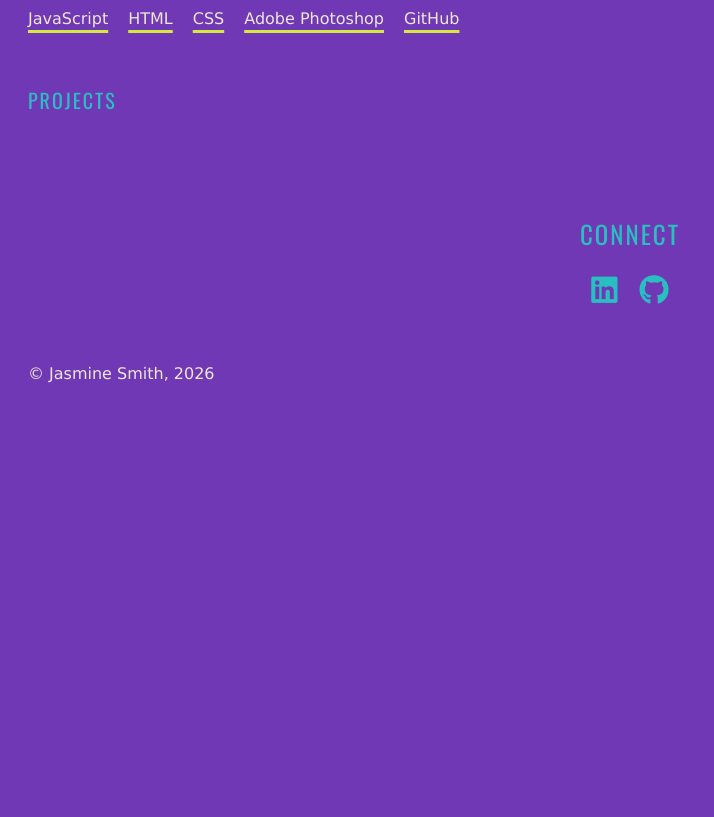
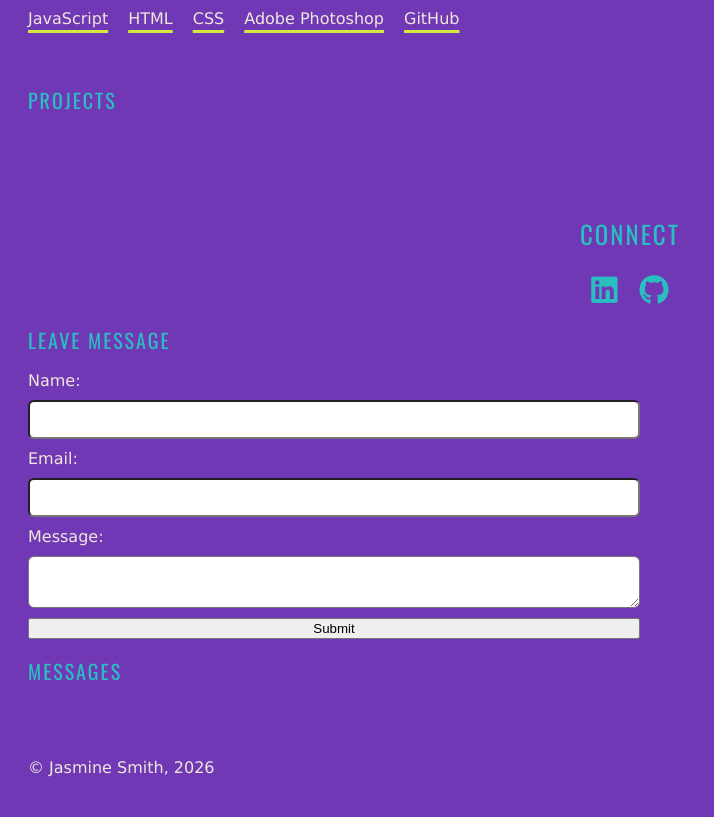
Before and after one commit to jjerrellcodes/Jasmine_Smith_JavaScriptIntro_26.4, a plain HTML site: page index.html in a window 1280 px wide. Shown: the part 926-1743 px from the top of the page, without its empty margins (0-714 px from the left). Before the commit the page ends 1353 px from the top, so only its background shows below. Drawn offline with nearby package versions, Linux system fonts and the light colour scheme.

Commit message:
form and functionality added

```diff
--- a/css/index.css
+++ b/css/index.css
@@ -165,6 +165,36 @@ span {
   align-items: center;
   gap: 2px;
 }
+
+/* //////////////////////////////////// MESSAGE FORM & MESSAGES/////////////////////////////////////////////// */
+
+#leaveMessage {
+
+
+
+}
+form[name="leave_message"] {
+  display: flex;
+  flex-direction: column;
+  gap:10px;
+  max-width: 50%;
+}
+form[name="leave_message"] input,
+form[name="leave_message"] textarea{
+  padding: 10px;
+  border-radius: 6px;
+
+}
+
+
+/* button [type=submit]{
+  color: #d5e83f;
+} */
+
+/* #messages {
+  margin-top: 30;
+} */
+
 /* ///////////////////////// FOOTER ////////////////////////////////// */
 
 footer {
--- a/index.html
+++ b/index.html
@@ -115,8 +115,42 @@
           </a>
         </div>
       </section>
-    </main>
-      <footer></footer>
-    <script src="js/index.js"></script>
+
+    <section>
+      <h2 id="leaveMessage">Leave Message</h2>
+      <form name="leave_message">
+        <label for="usersName">Name:</label>
+        <input type="text" id="usersName" name="usersName" required="true" />
+
+        <label for="usersEmail">Email:</label>
+        <input type="email" id="usersEmail" name="usersEmail" required="true" />
+
+        <label for="usersMessage">Message:</label>
+        <textarea
+          id="usersMessage"
+          name="usersMessage"
+          required="true"
+        ></textarea>
+
+        <button type="submit">Submit</button>
+      </form>
+    </section>
+    <section id="messages">
+      <h2>Messages</h2>
+      <ul></ul>
+    </section>
+  </main>
+  <script src="js/index.js"></script>
+
   </body>
 </html>
+
+<!-- <nav aria-label="Main navigation">
+        <ul>
+          <a href="#about">About</a>
+          <a href="#experience">Experience</a>
+          <a href="#skills">Skills</a>
+          <a href="#projects">Projects</a>
+          <a href="#connect">Connect</a>
+        </ul>
+      </nav> -->
--- a/js/index.js
+++ b/js/index.js
@@ -1,8 +1,10 @@
+const body = document.querySelector("body");
+const footer = document.createElement("footer");
+body.appendChild(footer);
+
 const today = new Date();
 
 let thisYear = today.getFullYear();
-
-const footer = document.querySelector("footer");
 
 const copyright = document.createElement("p");
 copyright.innerHTML = `\u00A9 Jasmine Smith, ${thisYear}`;
@@ -19,3 +21,31 @@ for (let i = 0; i < skills.length; i++) {
   skill.innerHTML = skills[i];
   skillsList.appendChild(skill);
 }
+
+let messageForm = document.querySelector('[name="leave_message"]');
+
+messageForm.addEventListener("submit", function (event) {
+  event.preventDefault();
+  const name = event.target.usersName.value;
+  const email = event.target.usersEmail.value;
+  const message = event.target.usersMessage.value;
+  console.log(name, email, message);
+
+  const messageSection = document.getElementById("messages");
+  const messageList = messageSection.querySelector("ul");
+  const newMessage = document.createElement("li");
+  newMessage.innerHTML = `<a href="mailto:${email}">${name}</a>
+  <span>${message}</span>`;
+
+  const removeButton = document.createElement("button");
+  removeButton.innerText = "Remove";
+  removeButton.setAttribute("type", "button");
+
+  removeButton.addEventListener("click", function (event) {
+    const entry = removeButton.parentNode;
+    entry.remove();
+  });
+  newMessage.appendChild(removeButton);
+  messageList.appendChild(newMessage);
+  messageForm.reset();
+});
```
